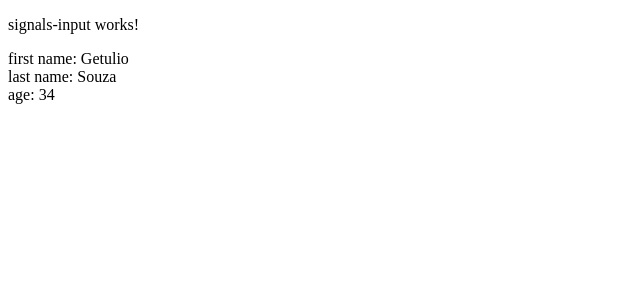
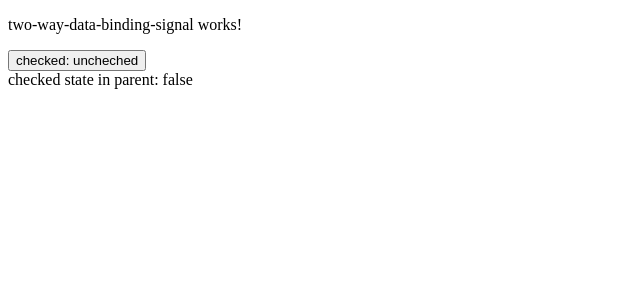
Before and after one commit to getulio-souza/signals-tutorial, an Angular app: page / in a window 1280 px wide. Shown: the top 300 px of the page, without its empty margins (0-640 px from the left). Built offline with nearby package versions, Linux system fonts and the light colour scheme.

Commit message:
feature: signals

```diff
--- a/src/app/app.component.html
+++ b/src/app/app.component.html
@@ -17,11 +17,23 @@
     (nameChange)="onNameChange($event)"
     ></app-output-from-observable> -->
 
-    <app-signals-input
+    <!-- <app-signals-input
     [firstName]="firstName"
     [lastName]="lastName"
     [age]="age"
-    ></app-signals-input>
+    ></app-signals-input> -->
+
+    <!-- <app-signals-input-extra
+    [disabled]="'kfjds'"
+    ></app-signals-input-extra> -->
+
+    <app-two-way-data-binding-signal
+    [checked]="parentChecked"
+    [disabled]="isDisabled"
+    (checkedChange)="handleCheckedChange($event)"
+    ></app-two-way-data-binding-signal>
+    <br>
+    <span>checked state in parent: {{parentChecked}}</span>
 
     <!-- <button (click)="onToogleComponent()">toogle</button> -->
 
--- a/src/app/app.component.ts
+++ b/src/app/app.component.ts
@@ -12,6 +12,10 @@ export class AppComponent {
   lastName: string = 'Souza'
   age: number = 34
 
+  parentChecked: boolean = false;
+  isDisabled: boolean = false;
+  checkedChange: any;
+
   componentToogle = signal(true)
 
   onToogleComponent() {
@@ -22,4 +26,8 @@ export class AppComponent {
   onNameChange(value: string) {
     console.log(value)
   }
+
+  handleCheckedChange(newCheckedValue: boolean){
+    this.parentChecked = newCheckedValue
+  }
 }
--- /dev/null
+++ b/src/app/signals-input-extra/signals-input-extra.component.html
@@ -0,0 +1,3 @@
+<p>signals-input-extra works!</p>
+
+<span>disabled: {{disabled()}}</span>
--- /dev/null
+++ b/src/app/signals-input-extra/signals-input-extra.component.ts
@@ -0,0 +1,16 @@
+import { Component, input } from '@angular/core';
+
+@Component({
+  selector: 'app-signals-input-extra',
+  standalone: true,
+  imports: [],
+  templateUrl: './signals-input-extra.component.html',
+  styleUrl: './signals-input-extra.component.scss'
+})
+export class SignalsInputExtraComponent {
+  disabled = input(false, {
+    transform: (value: boolean | string) => {
+      return typeof value === 'string' ? value === '' : value
+    }
+  })
+}
--- /dev/null
+++ b/src/app/two-way-data-binding-signal/two-way-data-binding-signal.component.html
@@ -0,0 +1,7 @@
+<p>two-way-data-binding-signal works!</p>
+
+<button (click)="toggle()">
+    <span>
+        checked: {{checked() ? 'checked' : 'uncheched'}}
+    </span>
+</button>
--- /dev/null
+++ b/src/app/two-way-data-binding-signal/two-way-data-binding-signal.component.ts
@@ -0,0 +1,17 @@
+import { Component, input, model } from '@angular/core';
+
+@Component({
+  selector: 'app-two-way-data-binding-signal',
+  standalone: true,
+  imports: [],
+  templateUrl: './two-way-data-binding-signal.component.html',
+  styleUrl: './two-way-data-binding-signal.component.scss'
+})
+export class TwoWayDataBindingSignalComponent {
+  checked = model(false)
+  disabled = input(false)
+
+  toggle(){
+    this.checked.update(value => !value)
+  }
+}
```
Also changed, not shown: src/app/app.module.ts (+6 -2 lines), src/app/signals-input-extra/signals-input-extra.component.scss (added), src/app/two-way-data-binding-signal/two-way-data-binding-signal.component.scss (added), 2 other files (tests, documents, lock files or other folders).
